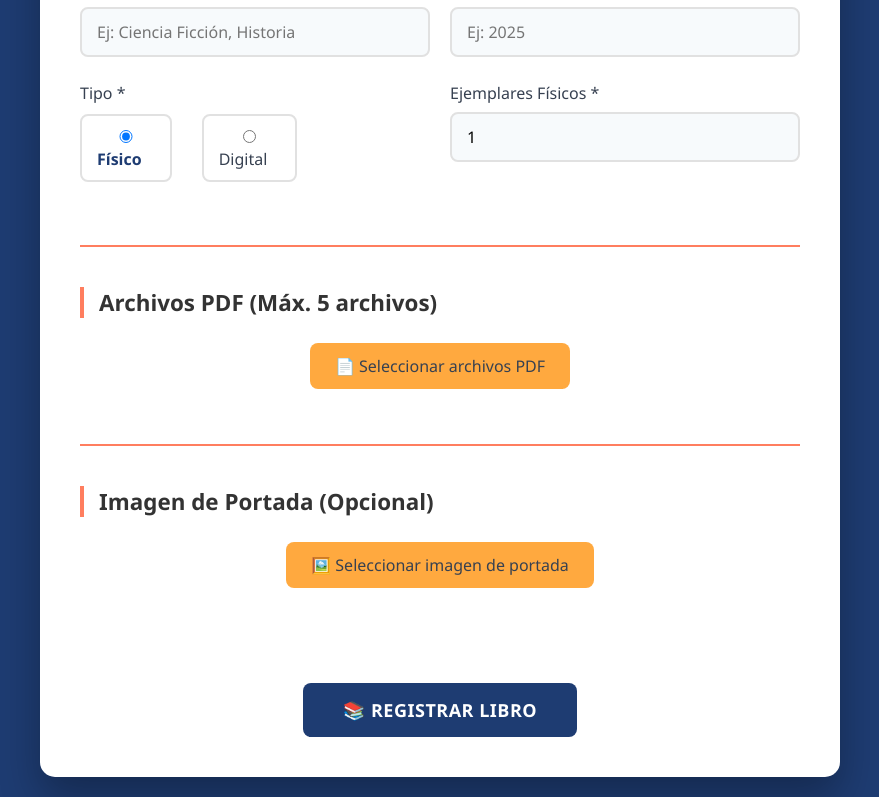
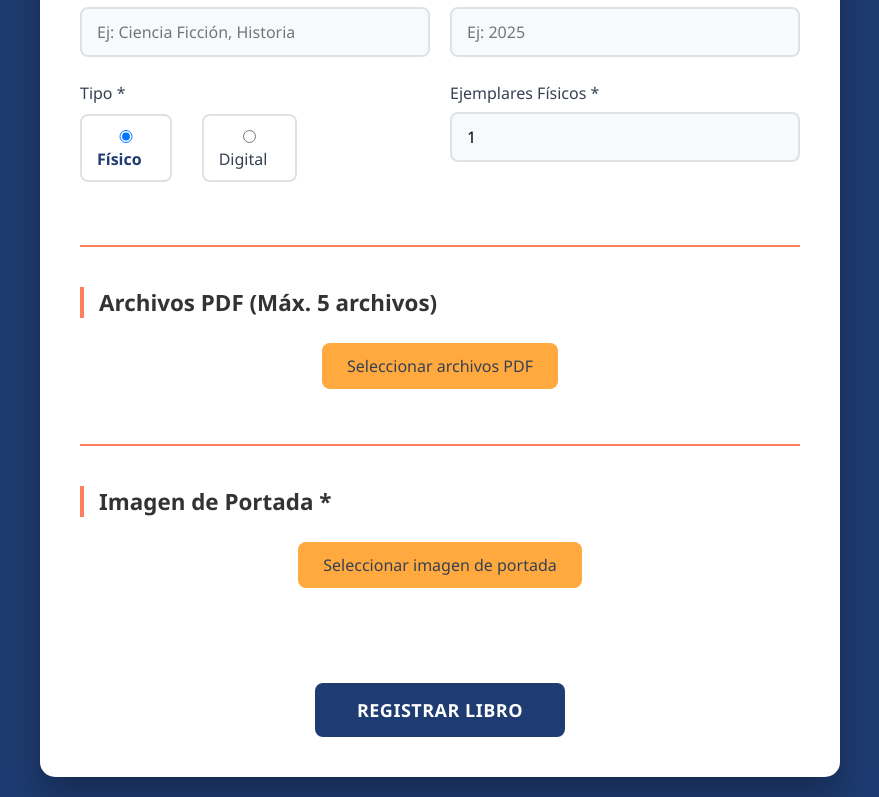
Before and after one commit to Yomyom25/biblioteca-yeak8, a React (Create React App) app: page /librarian/dashboard in a window 1280 px wide. Shown: the part 457-1254 px from the top of the page, without its empty margins (200-1079 px from the left). Built offline with nearby package versions, Linux system fonts and the light colour scheme.

Commit message:
validaciones

```diff
--- a/src/componentes/BookRegistration.js
+++ b/src/componentes/BookRegistration.js
@@ -183,9 +183,14 @@ const BookRegistration = () => {
       }
     }
 
-    // Validación de PDFs para libros digitales
+    // ✅ VALIDACIÓN: PDFs OBLIGATORIOS para libros digitales
     if (formData.tipo === 'digital' && pdfFiles.length === 0) {
       newErrors.pdfFiles = 'Los libros digitales requieren al menos un archivo PDF';
+    }
+
+    // ✅ VALIDACIÓN: Imagen de portada SIEMPRE OBLIGATORIA
+    if (!coverImage) {
+      newErrors.coverImage = 'La imagen de portada es obligatoria';
     }
 
     setErrors(newErrors);
@@ -438,7 +443,7 @@ const BookRegistration = () => {
                 className="file-input"
               />
               <label htmlFor="pdfFiles" className="file-label">
-                📄 Seleccionar archivos PDF
+                Seleccionar archivos PDF
               </label>
 
               {errors.pdfFiles && (
@@ -471,7 +476,9 @@ const BookRegistration = () => {
 
           {/* IMAGEN DE PORTADA */}
           <div className="form-section">
-            <h2>Imagen de Portada (Opcional)</h2>
+            <h2>
+              Imagen de Portada <span className="required">*</span>
+            </h2>
             <div className="form-group">
               <input
                 type="file"
@@ -481,7 +488,7 @@ const BookRegistration = () => {
                 className="file-input"
               />
               <label htmlFor="coverImage" className="file-label">
-                🖼️ Seleccionar imagen de portada
+                Seleccionar imagen de portada
               </label>
 
               {errors.coverImage && (
@@ -517,7 +524,7 @@ const BookRegistration = () => {
             className="submit-btn"
             disabled={isLoading}
           >
-            {isLoading ? '⏳ Registrando...' : '📚 Registrar Libro'}
+            {isLoading ? 'Registrando...' : 'Registrar Libro'}
           </button>
         </form>
       </div>
```
